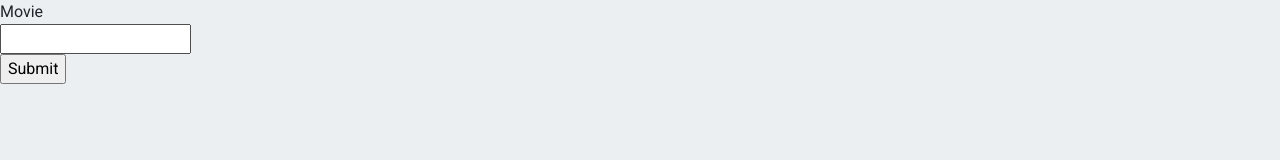
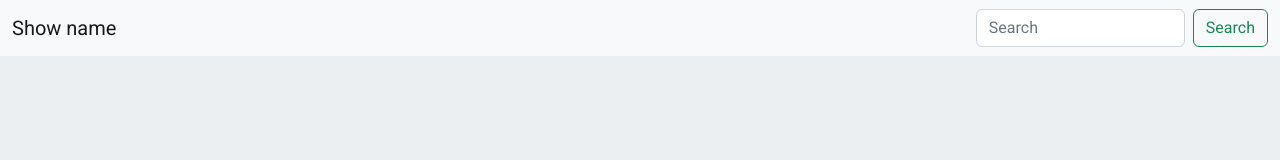
Before and after one commit to abusaeedmirza/week4, a website built with Parcel: page index.html in a window 1280 px wide. Built offline with nearby package versions, Linux system fonts and the light colour scheme.

Commit message:
Update 10 files

```diff
--- a/index.html
+++ b/index.html
@@ -20,11 +20,24 @@
     <link rel="stylesheet" type="text/css" href="src/styles.css" />
     <meta charset="UTF-8" />
   </head>
-  <form id="search-form">
-    <label for="input-show">Movie</label><br />
-    <input type="text" id="input-show" name="input-show" /><br />
-    <input type="submit" id="submit-data" value="Submit" />
-  </form>
+
+  <nav class="navbar bg-light">
+    <div class="container-fluid">
+      <a class="navbar-brand">Show name</a>
+      <form class="d-flex" role="search" id="search-form">
+        <input
+          class="form-control me-2"
+          id="input-show"
+          type="search"
+          placeholder="Search"
+          aria-label="Search"
+        />
+        <button class="btn btn-outline-success" id="submit-data" type="submit">
+          Search
+        </button>
+      </form>
+    </div>
+  </nav>
   <div id="show-here"></div>
 
   <body>
```
Also changed, not shown: package.json (+8 -2 lines), dist/index.html, 2 other files.
